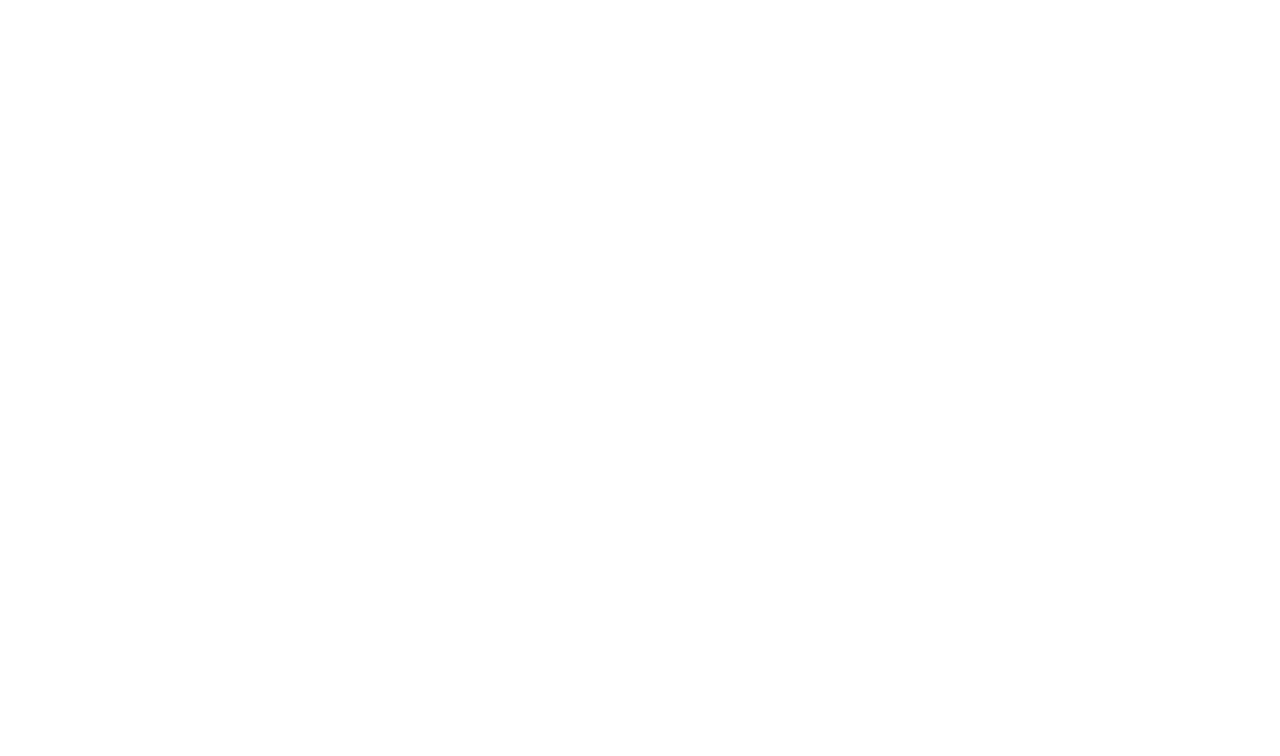
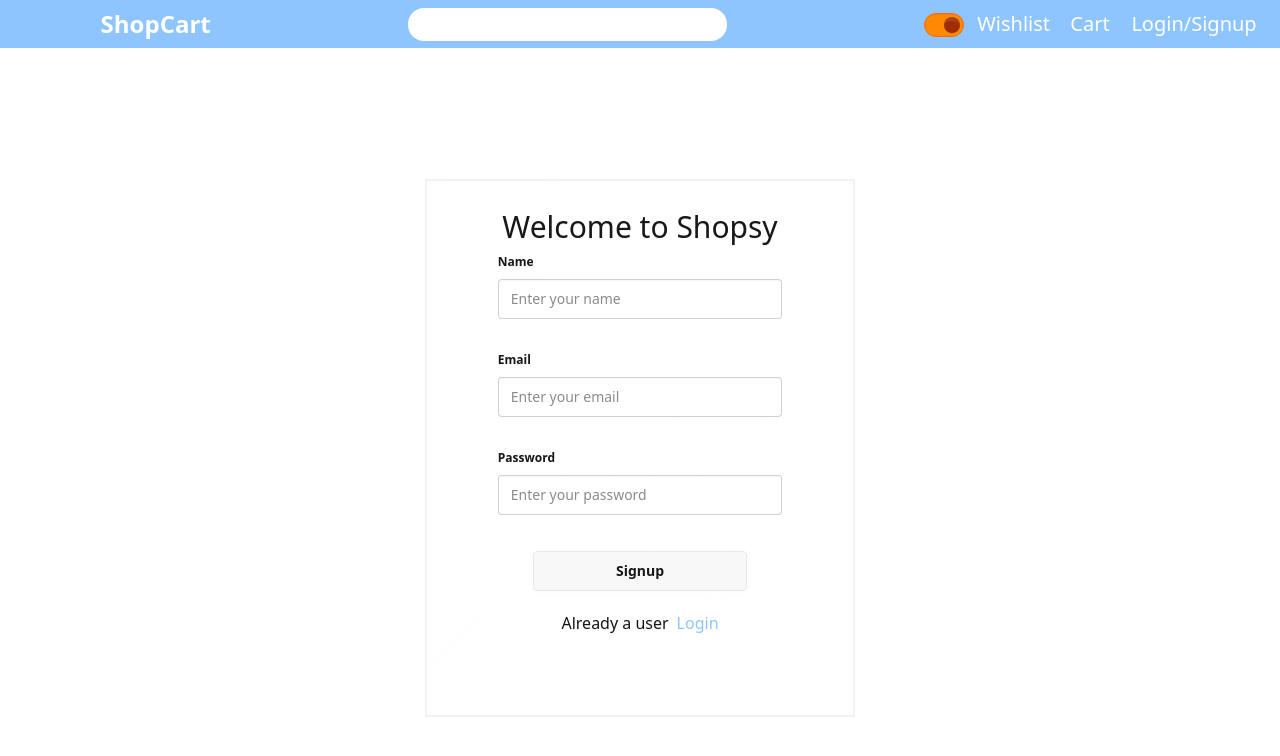
Before and after one commit to saurabhbansal2443/FSD-15-Ecommerce, a React (Vite) app: page /signup in a window 1280 px wide. Before the commit this address had no page. Shown: the top 756 px of the page. Built offline with nearby package versions, Linux system fonts and the light colour scheme.

Commit message:
Ecommerce signup

```diff
--- a/src/App.jsx
+++ b/src/App.jsx
@@ -6,6 +6,7 @@
 import ProductCategory from "./Screens/ProductCategory";
 // import Wishlist from "./Screens/Wishlist";
 import Cart from "./Screens/Cart";
+import Signup from "./Screens/Signup";
 
 const Wishlist = React.lazy(() => import("./Screens/Wishlist"));
 
@@ -25,6 +26,7 @@
           }
         />
         <Route path="/cart" element={<Cart />} />
+        <Route path="/signup" element={<Signup />} />
       </Routes>
     </ThemeProvider>
   );
--- a/src/Components/Navbar.jsx
+++ b/src/Components/Navbar.jsx
@@ -21,7 +21,7 @@
 
       {!hideSearchBar && <SearchBar />}
 
-      <div className="flex justify-between items-center w-1/8">
+      <div className="flex justify-between items-center w-1/5">
         <div
           onClick={() => {
             theme == "light" ? setTheme("dark") : setTheme("light");
@@ -55,6 +55,12 @@
             </div>
           )}
         </Link>
+        <Link
+          className=" h-full w-12 relative text-xl text-white "
+          to={`/signup`}
+        >
+          Login/Signup
+        </Link>
       </div>
     </div>
   );
--- /dev/null
+++ b/src/Constants.js
@@ -0,0 +1,3 @@
+export const baseUrl = "http://localhost:8080/";
+export const signupUrl = `${baseUrl}users/signup`;
+export const loginUrl = ``;
--- /dev/null
+++ b/src/Screens/Signup.jsx
@@ -0,0 +1,217 @@
+import React, { useState } from "react";
+import Navbar from "../Components/Navbar";
+import { signupUrl } from "../Constants";
+
+const signupText = {
+  infoText: "Already a user",
+  buttonText: "Login",
+  buttonText2: "Signup",
+};
+const loginText = {
+  infoText: "Don't have an account",
+  buttonText: "Signup",
+  buttonText2: "Login",
+};
+
+const Signup = () => {
+  const [isSignup, setIsSignup] = useState(true);
+  const [isLoading, setIsLoading] = useState(false);
+  const { infoText, buttonText, buttonText2 } = isSignup
+    ? signupText
+    : loginText;
+
+  const [formState, setFormState] = useState({
+    name: "",
+    email: "",
+    password: "",
+  });
+
+  const [error, setError] = useState({
+    emailError: null,
+    passwordError: null,
+    error: null,
+  });
+
+  function checkValidation() {
+    if (!formState.email) {
+      setError({
+        error: "Please enter the email",
+      });
+      return false;
+    } else if (!formState.password) {
+      setError({
+        error: "Please enter the password",
+      });
+      return false;
+    } else if (!isValidEmail(formState.email)) {
+      setError({
+        emailError: "Please enter a valid email",
+      });
+      return false;
+    } else if (!isValidPassword(formState.password)) {
+      setError({
+        passwordError:
+          "Your password must contain small case and uppercase letter , a number and special character",
+      });
+      return false;
+    }
+    return true;
+  }
+
+  const signup = async () => {
+    if (!checkValidation()) {
+      return;
+    }
+    setIsLoading(true);
+    console.log("Form State ", formState);
+    try {
+      const apiData = await fetch(signupUrl, {
+        method: "POST",
+        headers: {
+          ContentType: "text/json",
+        },
+        body: JSON.stringify(formState),
+      });
+      const jsonData = await apiData.json();
+      console.log(jsonData);
+    } catch (err) {
+      console.log(err);
+    } finally {
+      setIsLoading(false);
+    }
+  };
+  const login = () => {
+    if (!checkValidation()) {
+      return;
+    }
+  };
+
+  const genricError = error?.error;
+  return (
+    <div className="h-screen w-screen">
+      <Navbar />
+      <div className="h-full w-full flex justify-center items-center">
+        <div className="glass h-2/3 w-1/3 flex justify-center items-center flex-col pb-13">
+          <h1 className="text-3xl"> Welcome to Shopsy </h1>
+          {isSignup ? (
+            <FieldSet
+              data={{
+                label: "Name",
+                placeholder: "Enter your name",
+                value: formState.name,
+                setValue: (newValue) => {
+                  setFormState({
+                    ...formState,
+                    name: newValue,
+                  });
+                },
+              }}
+            />
+          ) : null}
+          <FieldSet
+            data={{
+              label: "Email",
+              placeholder: "Enter your email",
+              value: formState.email,
+              error: error.emailError,
+              setValue: (newValue) => {
+                setFormState({
+                  ...formState,
+                  email: newValue,
+                });
+              },
+            }}
+          />
+          <FieldSet
+            data={{
+              label: "Password",
+              placeholder: "Enter your password",
+              value: formState.password,
+              error: error.passwordError,
+              type: "password",
+              setValue: (newValue) => {
+                setFormState({
+                  ...formState,
+                  password: newValue,
+                });
+              },
+            }}
+          />
+          {genricError ? (
+            <p className="text-red-500 mt-2">{genricError}</p>
+          ) : (
+            <></>
+          )}
+          <button
+            onClick={() => {
+              isSignup ? signup() : login();
+            }}
+            className="btn  mt-3 w-2/4"
+          >
+            {isLoading ? (
+              <span className="loading loading-spinner"></span>
+            ) : (
+              buttonText2
+            )}
+          </button>
+          <p className="mt-5">
+            {infoText}
+            <button
+              onClick={() => {
+                setIsSignup(!isSignup);
+              }}
+              className="text-blue-300 ml-2"
+            >
+              {buttonText}
+            </button>
+          </p>
+        </div>
+      </div>
+    </div>
+  );
+};
+
+export default Signup;
+
+function FieldSet({ data }) {
+  if (!data) return null;
+  const { label, placeholder, value, setValue } = data;
+  const type = data?.type ?? "text";
+  const error = data?.error ?? null;
+  return (
+    <fieldset className="fieldset w-2/3 mb-5">
+      <legend className="fieldset-legend">{label}</legend>
+      <input
+        value={value}
+        type={type}
+        className="input"
+        placeholder={placeholder}
+        onChange={(e) => {
+          setValue(e.target.value);
+        }}
+      />
+      {error ? <p className="text-red-500 mt-2">{error}</p> : null}
+    </fieldset>
+  );
+}
+
+function isValidEmail(email) {
+  const emailRegex = /^[a-zA-Z0-9._%+-]+@[a-zA-Z0-9.-]+\.[a-zA-Z]{2,}$/;
+
+  if (emailRegex.test(email)) {
+    return true;
+  }
+  return false;
+}
+function isValidPassword(password) {
+  return true;
+  // const passwordRegex =
+  //   /^(?=.*[a-z])(?=.*[A-Z])(?=.*\d)(?=.*[@$!%*?&])[A-Za-z\d@$!%*?&]{8,}$/;
+
+  // if (passwordRegex.test(password)) {
+  //   return true;
+  // }
+  // return false;
+}
+
+// air48912
```
